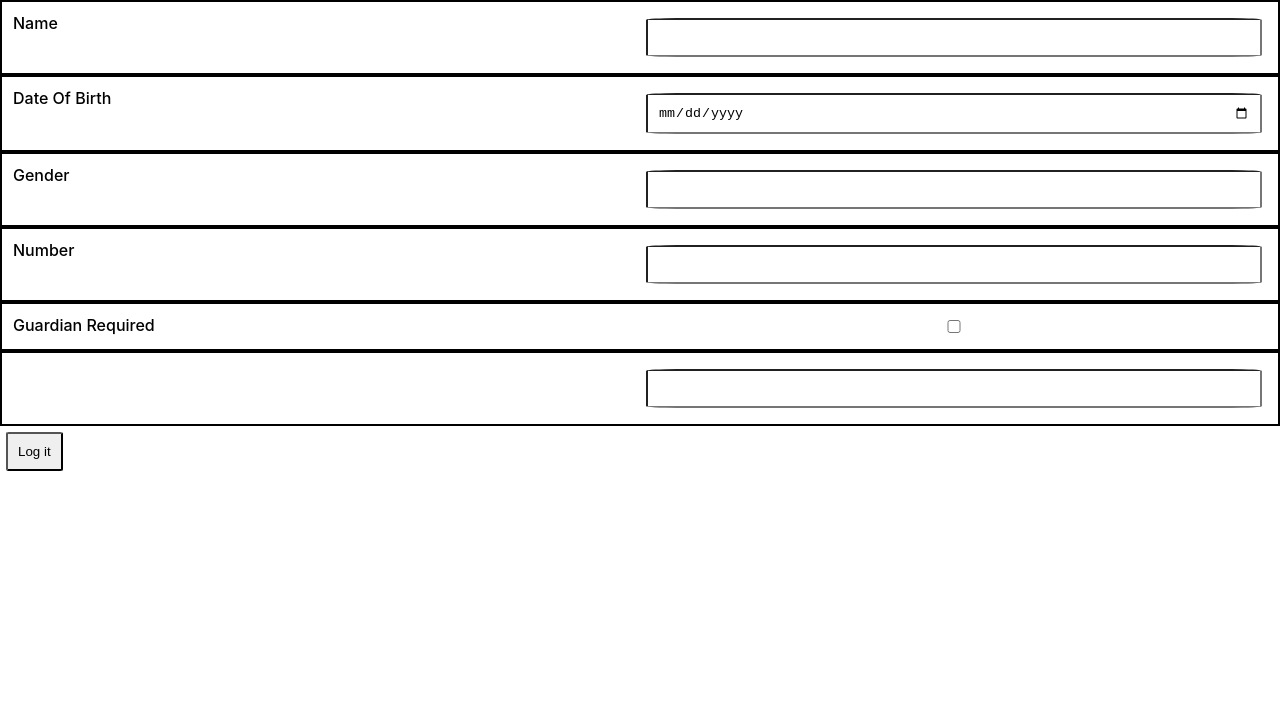
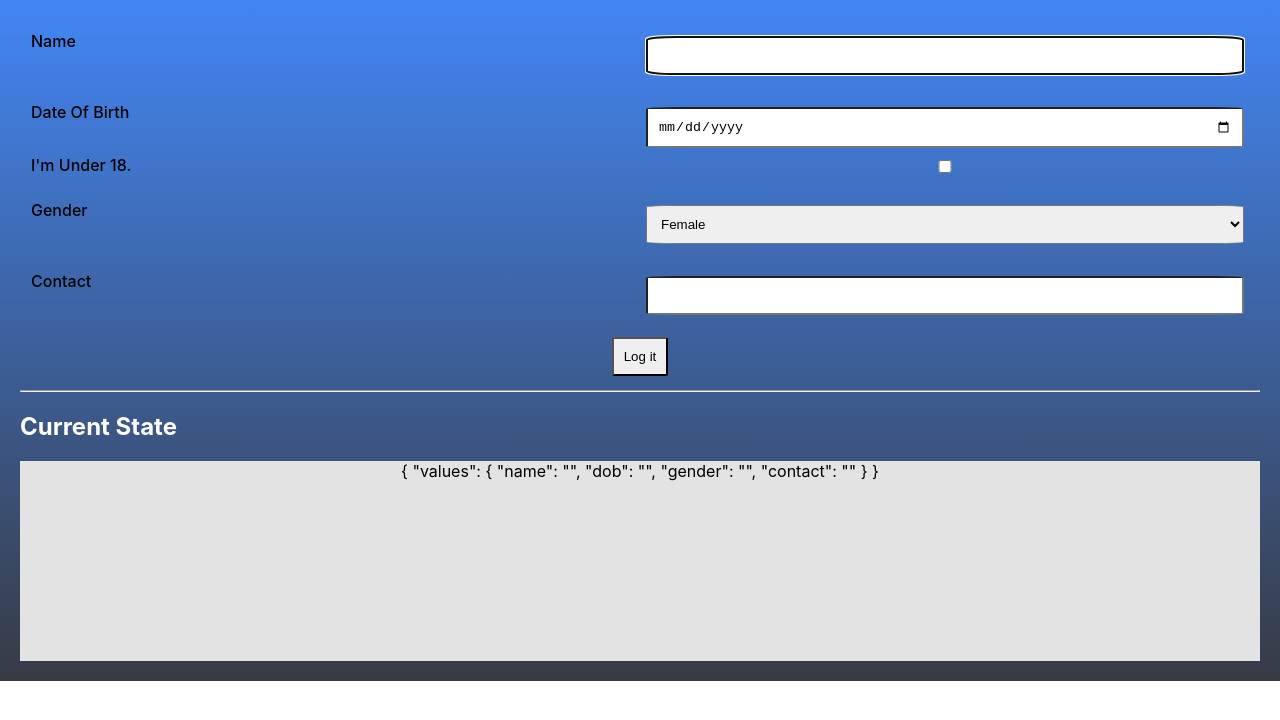
Before and after one commit to J1marotta/json-forms, a React (Create React App) app: page / in a window 1280 px wide. Shown: the top 720 px of the page. Built offline with nearby package versions, Linux system fonts and the light colour scheme.

Commit message:
Update inputs stuck on nested values

```diff
--- a/src/App.js
+++ b/src/App.js
@@ -1,19 +1,27 @@
 import React from 'react';
+import styled from 'styled-components'
 import Form from './components/form'
-import Preview from './components/statePreview'
 import schema from './schema/dataSet'
+
+const Layout = styled.div`
+  display: grid;
+  grid-template-columns: 1fr;
+  height: 100%;
+  width: 100%;
+  overflow: hidden;
+  padding: 20px;
+  background-image: linear-gradient(#4286f4, #373b44);
+`
+
 
 
 function App() {
   return (
-    <div>
+    <Layout>
       <Form
         schema={schema}
       />
-
-
-
-    </div>
+    </Layout>
   );
 }
 
--- a/src/components/Input.js
+++ b/src/components/Input.js
@@ -1,11 +1,15 @@
 import * as React from 'react'
 import styled from 'styled-components'
 
+
 const Sdiv = styled.div`
   display: grid;
-  grid-template-columns: 1fr 1fr;
-  border: 2px solid black;
+  grid-template-columns: 1fr;
   padding: 10px;
+
+  @media(min-width: 750px) {
+    grid-template-columns: 1fr 1fr;
+  }
 `
 
 const Sinput = styled.input`
@@ -13,15 +17,192 @@ const Sinput = styled.input`
   margin: 6px;
   border-radius: 5%;
 `
+const Select = styled.select`
+  padding: 10px;
+  margin: 6px;
+  border-radius: 5%;
+`
+
 const Slabel = styled.label`
   font-weight: 500;
   padding: 1px;
   text-transform: capitalize;
 `
 
+// input has to handle too much work => dob and contacts
+const rawInput =
+({
+    type
+  , name
+  , required
+  , onChange
+  , values
+  , title
+  , min
+  , max
+}) => (
+  <Sinput
+    type={type}
+    id={name}
+    name={name}
+    required={required}
+    onChange={onChange}
+    value={values[name]}
+    autoFocus={title === 'Name' ? true : false}
+    min={min}
+    max={max}
+  />
+)
 
 
-const pattern = `/(\\w.+\\s).+/i`
+const rawSelect =
+({
+   options
+  , name
+  , onChange
+  , values
+}) => (
+  <Select
+    name={name}
+    id={name}
+    onChange={onChange}
+    value={values[name]}
+  >
+    {options.map( (o,i) =>
+      <option
+        key={o.value+i}
+        value={o.value}>{o.name}
+      </option>
+    )}}
+  </Select>
+)
+
+
+const handledob = ({
+    title
+    , required
+    , type
+    , onChange
+    , values
+    , name
+    , options
+    , min
+    , max
+}) => (
+  <React.Fragment>
+
+  <Sinput
+    type={type}
+    id={name}
+    name={name}
+    required={required}
+    onChange={onChange}
+    value={values[name]}
+    min={min}
+    max={max}
+    disabled={values['guardianConsent']}
+    />
+
+
+  <Slabel htmlFor={'guardianConsent'}>I'm under 18.</Slabel>
+  <Sinput
+    type={'checkbox'}
+    id={'guardianConsent'}
+    name={'guardianConsent'}
+    onClick={onChange}
+    value={
+      values[name]['guardianConsent']}
+  />
+  { values['guardianConsent'] && (
+    <React.Fragment>
+
+      <Slabel htmlFor={'guardianName'}>Guardian's Name</Slabel>
+        <Sinput
+          type={'text'}
+          id={'guardianName'}
+          name={'guardianName'}
+          onChange={onChange}
+          value={values.dob.guardianName}
+          />
+
+      <Slabel htmlFor={'guardianContact'}>Guardian's Mobile</Slabel>
+        <Sinput
+          type={'tel'}
+          id={'guardianContact'}
+          name={'guardianContact'}
+          onChange={onChange}
+          value={values.dob.guardianContact}
+          />
+
+    </React.Fragment>
+  )}
+
+  </React.Fragment>
+
+)
+
+
+const whichInput = ({
+    title
+  , required
+  , type
+  , onChange
+  , values
+  , name
+  , options
+  , min
+  , max
+  , prefix
+
+}) => ({
+  'text': () =>
+    rawInput({
+      title
+      , required
+      , type
+      , onChange
+      , values
+      , name
+    })
+  ,
+  'select': () => rawSelect({
+    options
+    , name
+    , onChange
+    , values
+    })
+  ,
+  'tel':  () => rawInput({
+      required
+    , type
+    , onChange
+    , values
+    , name
+    , prefix
+  })
+  ,
+  'checkbox': () => rawInput({
+    title
+    , required
+    , type
+    , onChange
+    , values
+    , name
+  })
+  ,
+  'date': () => handledob({
+    title
+    , required
+    , type
+    , onChange
+    , values
+    , name
+    , options
+    , min
+    , max
+  })
+}[type || 'text']())
+
 
 
 
@@ -33,23 +214,30 @@ const Input =
   , onChange
   , values
   , name
+  , options
+  , min
+  , max
+  , prefix
 }) => (
-  <Sdiv>
+  <Sdiv key={name}>
     <Slabel htmlFor={name}>{title}</Slabel>
-    <Sinput
-      type={type}
-      name={name}
-      required={required}
-      onChange={onChange}
-      value={values[name]}
-      pattern={name === 'name' ? pattern : null }
-    />
+    {
+      whichInput({
+        title
+        , required
+        , type
+        , onChange
+        , values
+        , name
+        , options
+        , min
+        , max
+        , prefix
+      })
+    }
   </Sdiv>
 )
 
 
 
-
-
-
 export default Input
--- a/src/components/form.js
+++ b/src/components/form.js
@@ -2,61 +2,63 @@ import React  from 'react'
 import styled from 'styled-components'
 import Input from './Input'
 import useFormHandler from '../hooks/formHandler'
+import Preview from './statePreview';
 
 const Sbutton = styled.button`
   padding: 10px;
   margin: 6px;
   border-radius: 5%;
+
+    @media(min-width: 750px) {
+      justify-self: center;
+    }
+  `
+
+const Header = styled.h2`
+  color: white;
+  padding; 20px;
 `
-// const css =
-// {
-//   page: b`
-//       display: grid;
-//       grid-template-columns: 1fr;
-//       height: 100%;
-//       width: 100%;
-//       overflow: hidden;
-//       padding: 20px;
-//       background-image:
-//         linear-gradient(to right top, #051937, #004d7a, #008793, #00bf72, #a8eb12);
-//     `.class
 
-//  , form: b`
-//       display: grid;
-//       width: 60vw;
-//       height: 100%;
-//       justify-self: center;
-//       row-gap: 20px;
-//     `.class
-
-// }
-
-
-
-
-
-
-
+const Fdiv = styled.div`
+  display: grid;
+  grid-template-columns: 1fr;
+`
 
 
 const Form = ({ schema }) =>  {
   const results = values => console.log(values)
-  const { values , handleChange, handleSubmit } = useFormHandler({}, results)
+
+
+  const blankformData =
+    Object.keys(schema)
+      .reduce((p, n) => {
+        p[n] = ''
+        return p
+      }, {})
+
+  const { values , handleChange, handleSubmit } = useFormHandler(blankformData, results)
 
 
   return (
-    <div>
-        <div>
-              {Object.entries(schema).map( ([field, data ]) =>
-                  <Input {...data} values={values} onChange={handleChange} />
+    <form onSubmit={handleSubmit} >
+        <React.Fragment>
+
+          <Fdiv>
+              {Object.entries(schema).map( ([name, data ]) =>
+                  <Input key={name} name={name} {...data} values={values} onChange={handleChange} />
               )}
-        </div>
+            <Sbutton type="submit" >Log it</Sbutton>
+          </Fdiv>
 
+          <hr />
 
-      <div>
-        <Sbutton onSubmit={handleSubmit} type="submit" >Log it</Sbutton>
-      </div>
-  </div>
+          <div>
+            <Header>Current State</Header>
+            <Preview values={values} />
+          </div>
+
+    </React.Fragment>
+  </form>
   )
 }
 
--- a/src/components/statePreview.js
+++ b/src/components/statePreview.js
@@ -2,19 +2,25 @@ import * as React from 'react'
 import styled from 'styled-components'
 
 const Sgrid = styled.div`
-  display: grid;
-  grid-template-columns: minmax(0, 1fr);
-  width: 200px;
+  display: grid
+  grid-template-columns: minmax(0,1fr);
+  width: 100%;
+  overflow: scroll;
+  text-align: center;
+
   height: 200px;
-  background-color: #FAFAFA;
-  overflow: scroll;
+  max-width: 500px;
+  background-color: #e3e3e3;
+
+  @media(min-width: 750px) {
+    min-width: 700px;
+    max-width: 100%;
+  }
 `
 
 const Preview = values =>
   <Sgrid>
-    <div>
-      {JSON.stringify(values,null,2)}
-    </div>
+      {JSON.stringify(values, null , 4) }
   </Sgrid>
 
 export default Preview
--- a/src/hooks/formHandler.js
+++ b/src/hooks/formHandler.js
@@ -1,6 +1,8 @@
 import { useState } from 'react'
 
 const useFormHandler = (initialState, callback) => {
+
+
   const [values, setValues] = useState(initialState)
 
   const handleSubmit = e => {
@@ -8,8 +10,15 @@ const useFormHandler = (initialState, callback) => {
     callback(values)
   }
 
-  const handleChange = ({ target: { name, value }}) => {
-    setValues(values => ({...values, [name]: value }))
+  // { name, value, checked }
+  const handleChange = e =>  {
+    e.persist()
+
+    const value = e.target.type === 'checkbox'
+    ? e.target.checked
+    : e.target.value
+
+    setValues(values => ({...values, [e.target.name]: value }))
   }
 
     return {
--- a/src/schema/dataSet.js
+++ b/src/schema/dataSet.js
@@ -8,18 +8,25 @@ const schema = {
     title: 'Date of birth',
     required: true,
     type: 'date',
-    min: '2001-01-01',
+    max: '2001-01-01',
+    min: '1920-01-01',
+    guardianConsent: {
+      title: 'Guardian required',
+      type: 'checkbox',
+      required: false,
+    },
   },
   gender: {
     title: 'Gender',
     required: false,
+    type: 'select',
     options: [
       { name: 'Female', value: 1 },
       { name: 'Male', value: 2 },
     ],
   },
-  number: {
-    title: 'Number',
+  contact: {
+    title: 'Contact',
     type: "tel",
     required: false,
     prefix: {
@@ -27,24 +34,7 @@ const schema = {
       required: true,
     }
   },
-  guardianConsent: {
-    title: 'Guardian required',
-    type: 'checkbox',
-    required: false,
-  },
-  guardian: {
-    required: false,
-    name: {
-      title: `Guardian's name`,
-      type: 'text',
-      required: true,
-    },
-    contact: {
-      title: `Guardian's contact number`,
-      type: 'tel',
-      required: true,
-    }
-  },
+
 }
 
 export default schema
```
